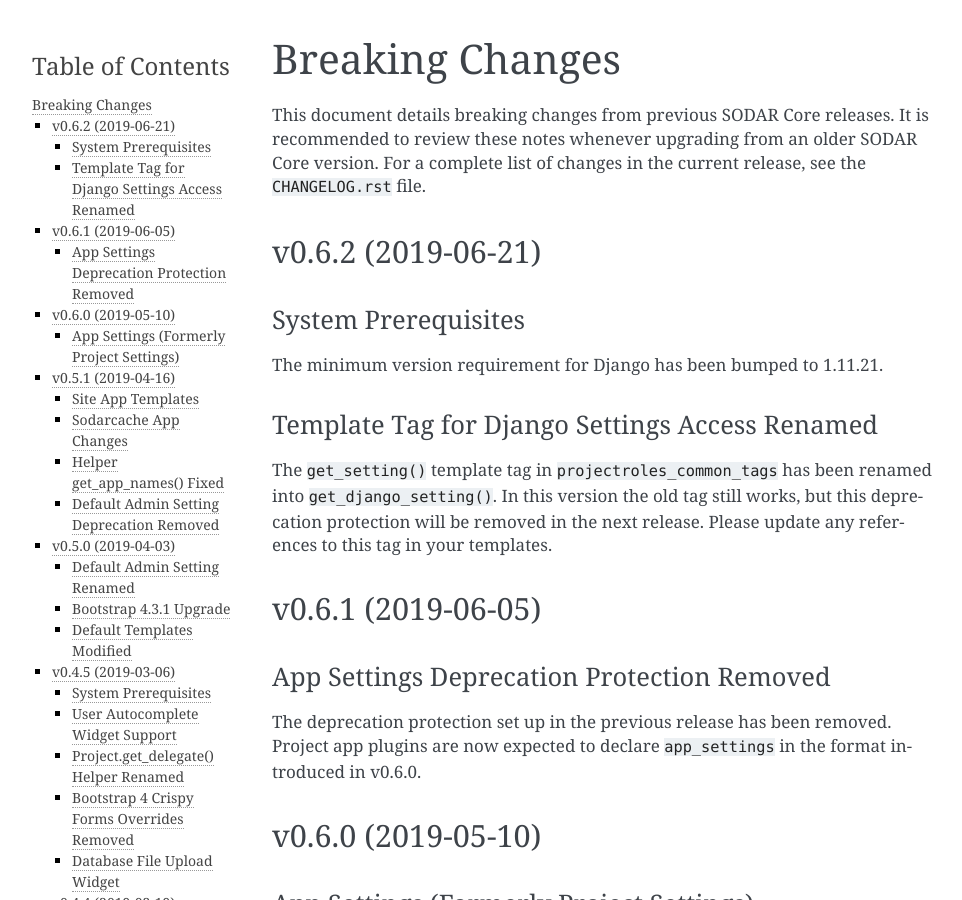
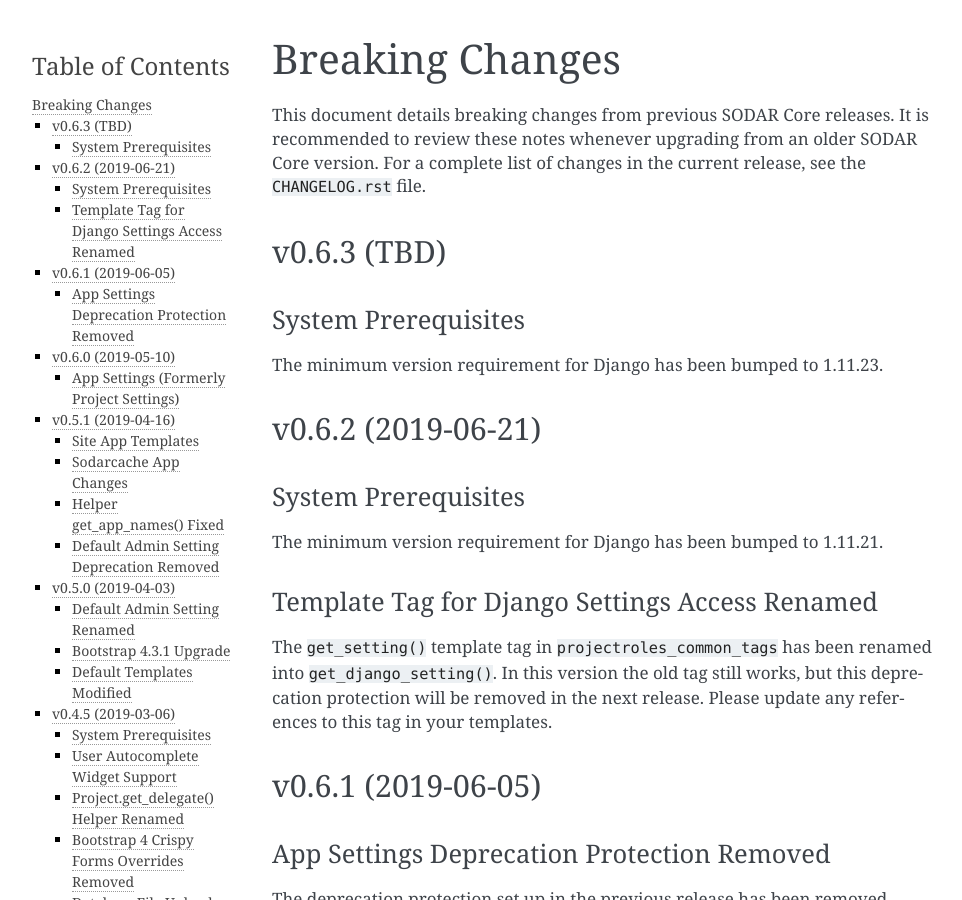
Before and after one commit to bihealth/sodar-core-legacy, a Sphinx documentation site: the page built from docs/source/breaking_changes.rst, in a window 1280 px wide and 900 px high. Shown: the whole window, without its empty margins (148-1110 px from the left). Built offline with Sphinx 7.4.7, drawn with Linux system fonts in a browser that asks for light colours.

Commit message:
upgrade project to django 1.11.23 (#295)

```diff
--- a/CHANGELOG.rst
+++ b/CHANGELOG.rst
@@ -15,6 +15,7 @@
 
 - **General**
     - Upgrade Chromedriver to version 76.0.3809.68
+    - Upgrade minimum Django version to 1.11.23 (#295)
 
 Fixed
 -----
--- a/docs/source/breaking_changes.rst
+++ b/docs/source/breaking_changes.rst
@@ -8,6 +8,15 @@
 recommended to review these notes whenever upgrading from an older SODAR Core
 version. For a complete list of changes in the current release, see the
 ``CHANGELOG.rst`` file.
+
+
+v0.6.3 (TBD)
+============
+
+System Prerequisites
+--------------------
+
+The minimum version requirement for Django has been bumped to 1.11.23.
 
 
 v0.6.2 (2019-06-21)
```
Also changed, not shown: 1 other file.
